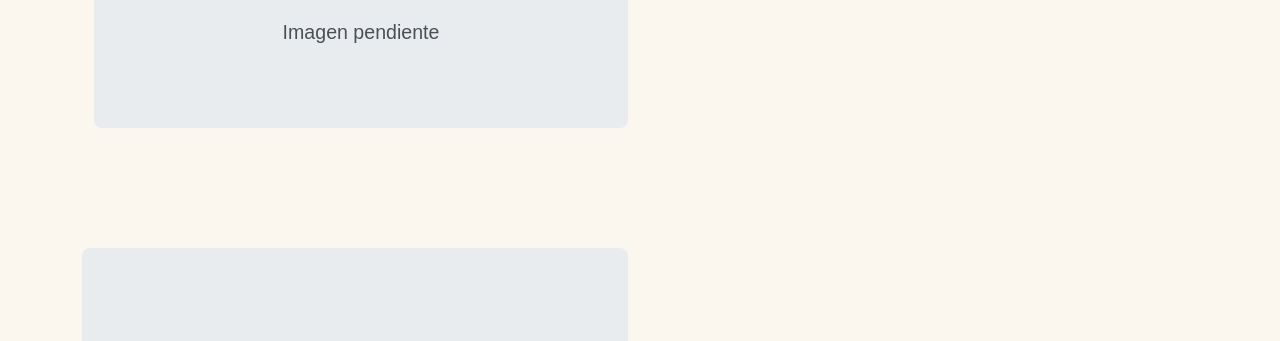
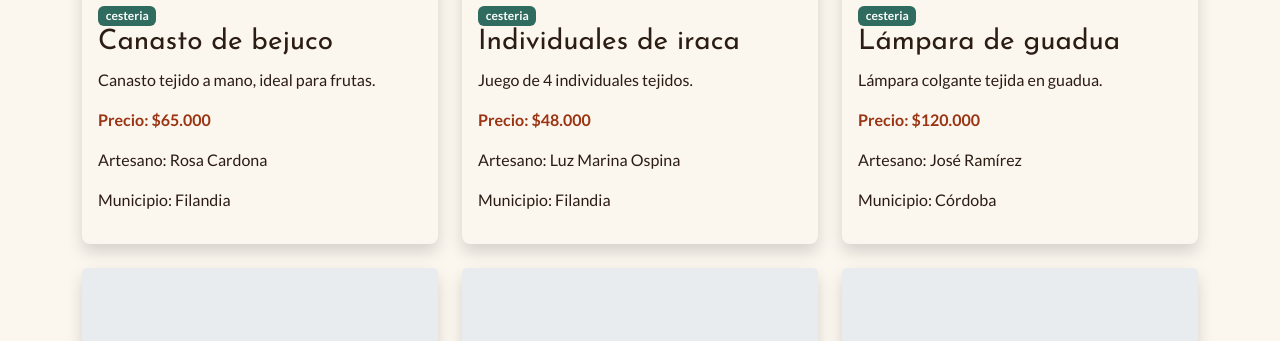
Before and after one commit to hernandezgvale/Manos-Del-Eje, a plain HTML site: page index.html in a window 1280 px wide. Shown: the part 788-1129 px from the top of the page. Drawn offline with nearby package versions, Linux system fonts and the light colour scheme.

Commit message:
feat: generar tarjetas desde los datos (closes #3)
Cree las tarjetas de los productos utilizando los datos registrados en datos.js. Aplique los estilos del Manual de Marca y agregue un contador que muestra la cantidad de productos.

```diff
--- a/css/estilos.css
+++ b/css/estilos.css
@@ -84,3 +84,13 @@ footer {
   background-color: var(--marca-texto);
   color: #ffffff;
 }
+
+.categoria-badge {
+  background-color: var(--marca-secundario);
+  color: #ffffff;
+}
+
+.precio {
+  color: var(--marca-primario);
+  font-weight: bold;
+}
--- a/js/app.js
+++ b/js/app.js
@@ -35,14 +35,48 @@ const estado = {
 // un badge con la categoría, la descripción, el valor de
 // item[configuracion.campoOrden] con su etiqueta, y tus 2 campos propios.
 function crearCard(item) {
+  return `
+    <div class="col">
+      <article class="card rounded-3 border-0 shadow h-100">
 
+        <img src="${item.imagen}"
+          class="card-img-top"
+          alt="${item.nombre}">
+
+        <div class="card-body">
+
+          <span class="badge categoria-badge">
+            ${item.categoria}
+          </span>
+
+          <h3 class="card-title">${item.nombre}</h3>
+
+          <p class="card-text">${item.descripcion}</p>
+
+          <p class="precio">
+            ${configuracion.etiquetaValor}:
+            $${item[configuracion.campoOrden].toLocaleString("es-CO")}
+          </p>
+
+          <p>Artesano: ${item.artesano}</p>
+
+          <p>Municipio: ${item.municipio}</p>
+
+        </div>
+
+      </article>
+    </div>
+  `;
 }
-
 // TODO: devuelve el HTML de TODAS las tarjetas de la lista (map + join).
 // Si la lista está vacía, devuelve un mensaje (por ejemplo un <p>) que
 // diga que no hay resultados.
 function generarHTML(lista) {
+  if (lista.length === 0) {
+    return '<p class="text-center">No hay resultados para tu búsqueda.</p>';
+  }
 
+  return lista.map(crearCard).join("");
 }
 
 /* ---------------------------------------------------------------
@@ -85,7 +119,14 @@ function aplicarFiltros(lista, estadoActual) {
 // resultado en #catalogo con innerHTML y actualiza #contador
 // (por ejemplo "Mostrando 5 de 12 resultados").
 function actualizarVista() {
+  const lista = items;
 
+  const catalogo = document.getElementById("catalogo");
+  const contador = document.getElementById("contador");
+
+  catalogo.innerHTML = generarHTML(lista);
+
+  contador.textContent = `Mostrando ${lista.length} de ${items.length} resultados`;
 }
 
 // TODO: conecta los eventos y pinta por primera vez.
@@ -95,7 +136,7 @@ function actualizarVista() {
 //   change en #orden: actualiza estado.orden
 // Después de cada cambio llama a actualizarVista().
 function iniciar() {
-
+  actualizarVista();
 }
 
 // No cambies estas líneas: así el archivo también carga en el verificador,
```
